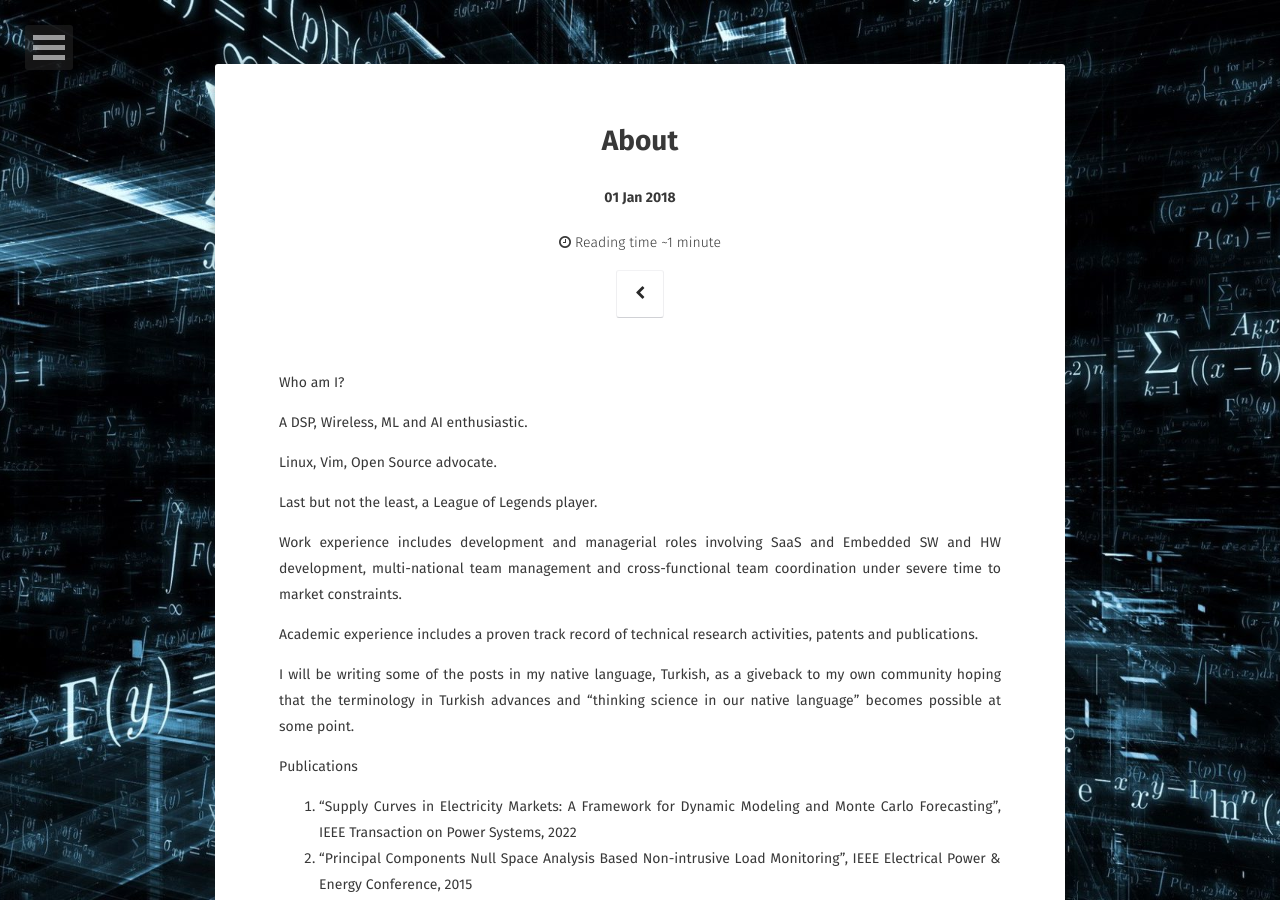
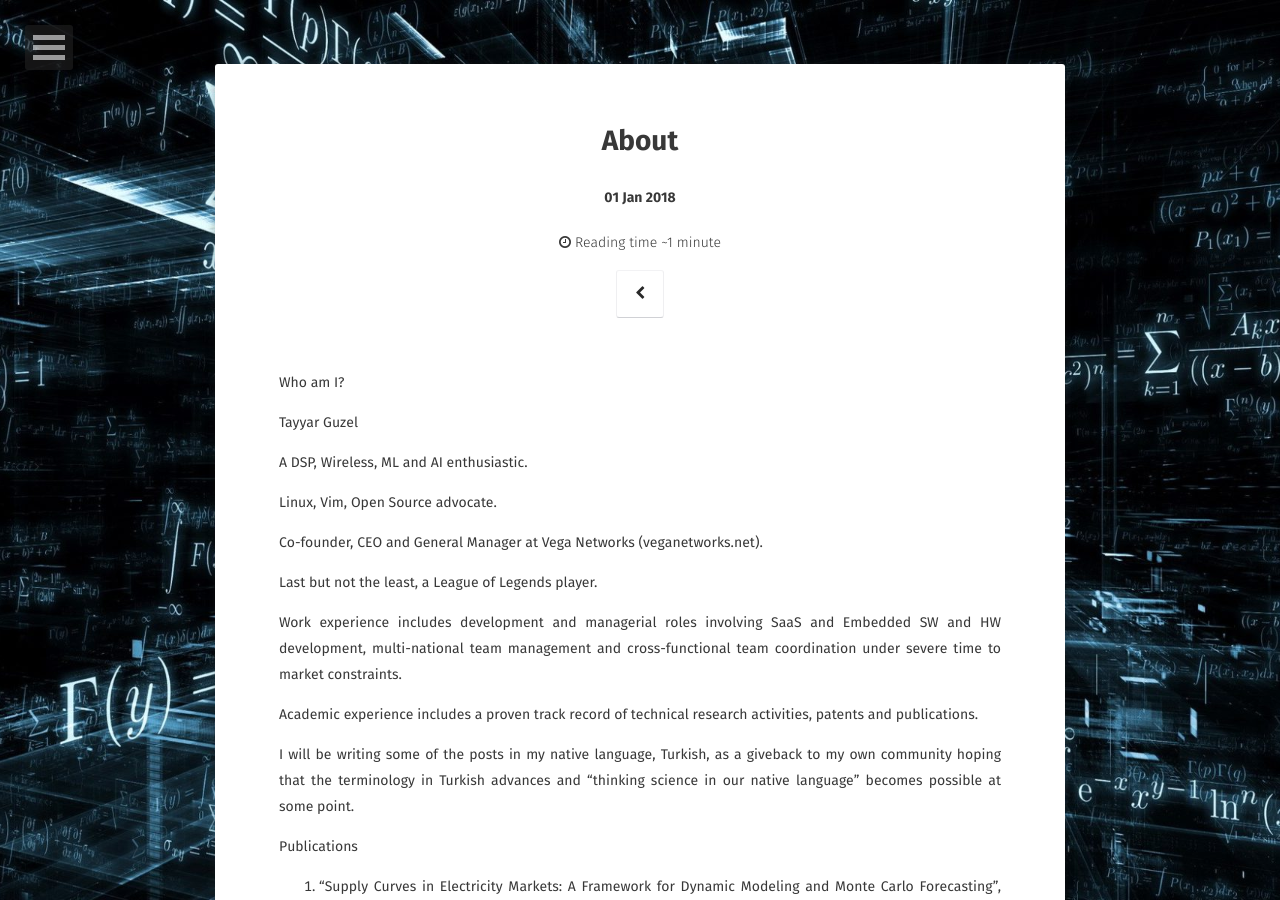
Before and after one commit to tayyarg/tayyarg.github.io, a Jekyll site: the page built from _posts/2018-01-01-about.md, in a window 1280 px wide and 900 px high. Built offline with Jekyll 4.4.1, drawn with Linux system fonts in a browser that asks for light colours; some web fonts are replaced; comment, search, counter and statistics services are not loaded.

Commit message:
updated the current position in my career.

```diff
--- a/_posts/2018-01-01-about.md
+++ b/_posts/2018-01-01-about.md
@@ -5,9 +5,13 @@ title: About
 
 Who am I?
 
+Tayyar Guzel
+
 A DSP, Wireless, ML and AI enthusiastic.
 
 Linux, Vim, Open Source advocate.
+
+Co-founder, CEO and General Manager at Vega Networks (veganetworks.net).
 
 Last but not the least, a League of Legends player.
 
```
